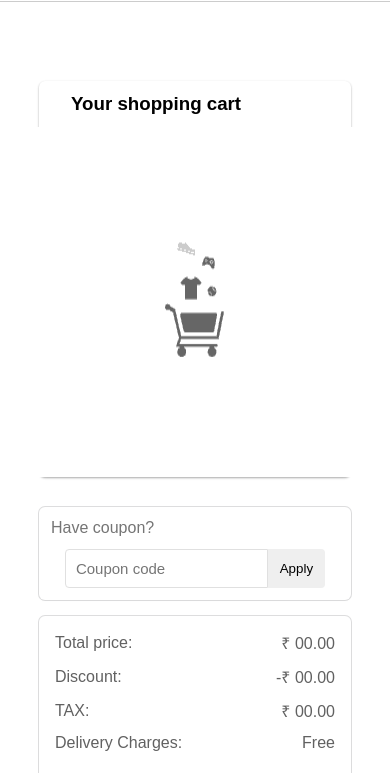
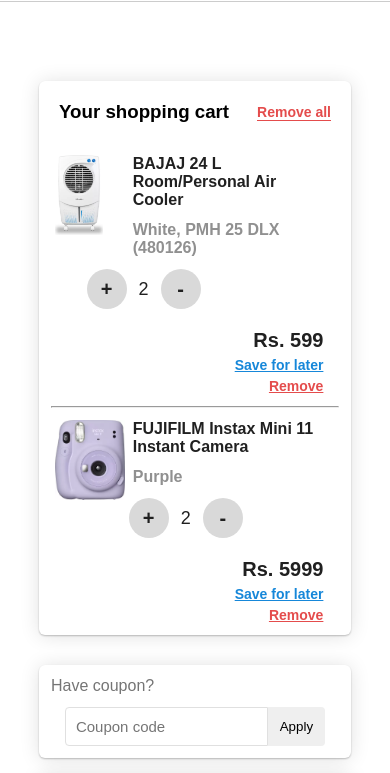
Before and after one commit to SaikatKarar/E-commerce-store, a plain HTML site: page cart.html in a window 390 px wide. Shown: the part 71-844 px from the top of the page. Drawn offline with nearby package versions, Linux system fonts and the light colour scheme.

Commit message:
CART RESPONSIVE

```diff
--- a/assets/css/cart.css
+++ b/assets/css/cart.css
@@ -1,5 +1,3 @@
-body {}
-
 #container {
     display: flex;
     width: 80%;
@@ -10,56 +8,126 @@ body {}
 
 #left {
     width: 70%;
-    box-shadow: rgba(0, 0, 0, 0.12) 0px 1px 3px, rgba(0, 0, 0, 0.24) 0px 1px 2px;
+    box-shadow: rgba(0, 0, 0, 0.12) 0px 1px 20px, rgba(0, 0, 0, 0.24) 0px 1px 2px;
     border-radius: 6px;
     background-color: #ffffff;
 }
 
-/* #box {
+.first-header {
+    padding: 20px;
     display: flex;
-    gap: 20px;
-} */
-
-.first-title>h3 {
-    padding: 12px;
+    justify-content: space-between;
+    align-items: center;
 }
 
-.cont {
-    justify-content: left;
+.action {
+    font-size: 14px;
+    font-weight: 600;
+    color: #E44C4C;
+    cursor: pointer;
+    border-bottom: 1px solid #E44C4C;
+}
+
+.Cart-Items {
+    margin: auto;
+    padding-block: 12px;
+    width: 90%;
+    height: 30%;
+    display: flex;
+    justify-content: space-between;
+    align-items: center;
 }
 
 
-.side {
-    color: rgb(15, 14, 14);
-    font-size: 15px;
+.image-box {
+    width: 15%;
+    text-align: center;
 }
 
-.manu {
-    color: black;
+.about {
+    padding-inline: 36px 12px;
+    display: flex;
+    flex-direction: column;
+    gap: 12px;
 }
 
-span {
-    margin-left: 10px;
+.title {
+    font-size: 16px;
+    color: #202020;
 }
 
-#button1 {
-    background-color: #ff9f00;
-    width: 30%;
-    height: 40px;
-    margin-top: 20px;
-
-    border: #ff9f00;
+.subtitle {
+    font-size: 16px;
+    color: #909090;
 }
 
-.inc,
-.dec,
-.rem {
-    margin-top: 15px;
-    height: 20px;
-    color: black;
-    padding: 10px;
-    border: transparent;
+.counter {
+    padding-left: 12px;
+    display: flex;
+    align-items: center;
+    gap: 12px;
 }
+
+.btn {
+    width: 40px;
+    height: 40px;
+    border-radius: 50%;
+    background-color: #d9d9d9;
+    display: flex;
+    justify-content: center;
+    align-items: center;
+    font-size: 20px;
+    font-weight: 600;
+    color: #202020;
+    cursor: pointer;
+}
+
+.count {
+    font-size: 18px;
+    font-weight: 500;
+    color: #202020;
+}
+
+.prices {
+    height: 100%;
+    padding-inline: 12px;
+    text-align: right;
+}
+
+.amount {
+    padding-top: 20px;
+    font-size: 20px;
+    font-weight: 700;
+    color: #202020;
+}
+
+.save {
+    padding-top: 5px;
+    font-size: 14px;
+    font-weight: 600;
+    color: #1687d9;
+    cursor: pointer;
+}
+
+.remove {
+    padding-top: 5px;
+    font-size: 14px;
+    font-weight: 600;
+    color: #E44C4C;
+    cursor: pointer;
+}
+
+.items-container>hr {
+    width: 92%;
+    margin-inline: auto;
+}
+
+#le {
+    display: flex;
+    align-items: center;
+    justify-content: center;
+}
+
 
 #right {
     width: 30%;
@@ -67,8 +135,7 @@ span {
 
 #right .coupon {
     background-color: #ffffff;
-    box-shadow: rgba(0, 0, 0, 0.02) 0px 1px 3px 0px,
-        rgba(27, 31, 35, 0.15) 0px 0px 0px 1px;
+    box-shadow: rgba(0, 0, 0, 0.12) 0px 1px 20px, rgba(0, 0, 0, 0.24) 0px 1px 2px;
     border-radius: 6px;
     margin-bottom: 16px;
 }
@@ -80,8 +147,7 @@ span {
 
 #right .price-details {
     background-color: #ffffff;
-    box-shadow: rgba(0, 0, 0, 0.02) 0px 1px 3px 0px,
-        rgba(27, 31, 35, 0.15) 0px 0px 0px 1px;
+    box-shadow: rgba(0, 0, 0, 0.12) 0px 1px 20px, rgba(0, 0, 0, 0.24) 0px 1px 2px;
     border-radius: 6px;
 }
 
@@ -94,11 +160,6 @@ h4 {
 h4 {
     padding-block: 12px;
 }
-
-#left>.first-title {
-    margin-left: 20px;
-}
-
 
 .coupon__section {
     display: flex;
@@ -115,13 +176,11 @@ h4 {
     max-width: 100%;
     font-size: 15px;
     display: inline-block;
-    /* border: none; */
     border: 1px solid #e0e0e0;
     border-top-left-radius: 4px;
     border-bottom-left-radius: 4px;
     color: #444;
     padding: 10px;
-    /* padding-left: 62px; */
     font-weight: 500;
 }
 
@@ -161,12 +220,12 @@ h4 {
     margin-inline: auto;
 }
 
-.price-details>.btn {
+.price-details>.btns {
     display: flex;
     justify-content: right;
 }
 
-.price-details>div>button {
+.price-details>.btns>button {
     padding: 8px 12px;
     /* margin: 16px; */
     border: none;
@@ -186,12 +245,14 @@ h4 {
     color: #444;
 }
 
-#le {
-    display: flex;
-    align-items: center;
-    justify-content: center;
-}
 
+/*-----------------------------------*\
+  #RESPONSIVE
+\*-----------------------------------*/
+
+/**
+ * responsive larger than 924px screen
+ */
 @media (max-width: 924px) {
     #container {
         flex-direction: column;
@@ -204,4 +265,31 @@ h4 {
     #right {
         width: 100%;
     }
+
+    .items-container>hr:last-child {
+        display: none;
+    }
 }
+
+
+/**
+ * responsive larger than 768px screen
+ */
+@media (max-width: 768px) {
+    .Cart-Items {
+        display: block;
+    }
+
+    .about {
+        margin-bottom: 12px;
+    }
+
+    .image-box {
+        float: left;
+    }
+
+    .counter {
+        padding-left: 32px;
+    }
+
+}
--- a/cart.html
+++ b/cart.html
@@ -113,18 +113,68 @@
     </header>
 
     <!--
-        - #
+        - #CONTAINER
      -->
     <div id="container">
         <div id="left">
-            <div class="first-title">
+            <div class="first-header">
                 <h3>Your shopping cart</h3>
+                <h5 class="action">Remove all</h5>
             </div>
 
-            <div id="le">
+            <div class="items-container">
+                <div class="Cart-Items">
+                    <div class="image-box">
+                        <img src="./assets/images/air-cooler.webp" style="height:80px">
+                    </div>
+                    <div class="about">
+                        <h1 class="title">BAJAJ 24 L Room/Personal Air Cooler</h1>
+                        <h3 class="subtitle">White, PMH 25 DLX (480126)</h3>
+                        <!-- <img src="images/veg.png" style="height:30px"> -->
+                    </div>
+                    <div class="counter">
+                        <div class="btn">+</div>
+                        <div class="count">2</div>
+                        <div class="btn">-</div>
+                    </div>
+                    <div class="prices">
+                        <div class="amount">Rs. 599</div>
+                        <div class="save"><u>Save for later</u></div>
+                        <div class="remove"><u>Remove</u></div>
+                    </div>
+                </div>
+                <hr>
+                <div class="Cart-Items">
+                    <div class="image-box">
+                        <img src="./assets/images/instax-instant-camera-mini-11-fujifilm-original.webp"
+                            style="height:80px">
+                    </div>
+                    <div class="about">
+                        <h1 class="title">FUJIFILM Instax Mini 11 Instant Camera</h1>
+                        <h3 class="subtitle">Purple</h3>
+                        <!-- <img src="images/veg.png" style="height:30px"> -->
+                    </div>
+                    <div class="counter">
+                        <div class="btn">+</div>
+                        <div class="count">2</div>
+                        <div class="btn">-</div>
+                    </div>
+                    <div class="prices">
+                        <div class="amount">Rs. 5999</div>
+                        <div class="save"><u>Save for later</u></div>
+                        <div class="remove"><u>Remove</u></div>
+                    </div>
+                </div>
+                <hr>
+            </div>
+
+
+            <!-- <div id="le">
                 <img src="./assets/images/loding.gif" width="400" height="350" alt="" class="img">
-            </div>
+            </div> -->
         </div>
+
+
         <div id="right">
             <div class="coupon">
                 <div>
@@ -169,7 +219,7 @@
                     <h3>Total Amount</h3>
                     <p>₹ 0</p>
                 </div>
-                <div class="btn">
+                <div class="btns">
                     <button> Make Purchase </button>
                 </div>
 
```
